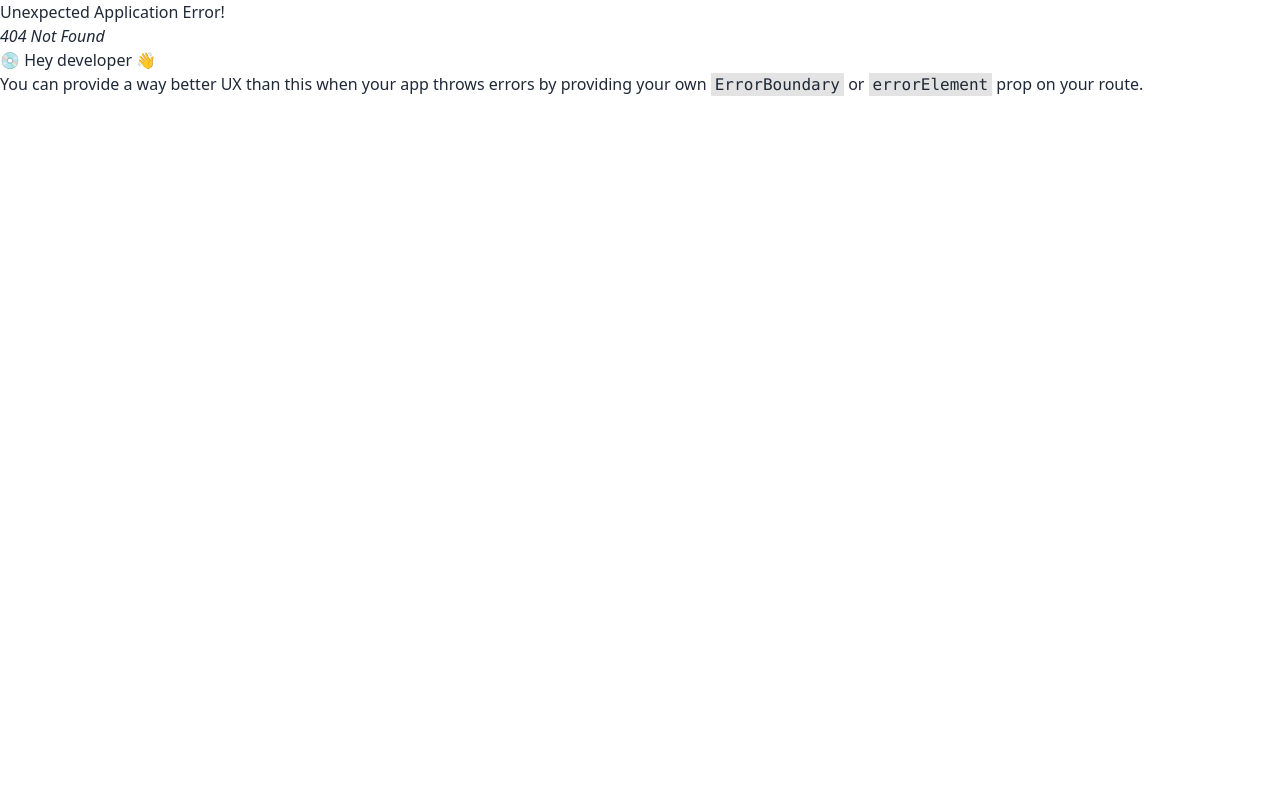
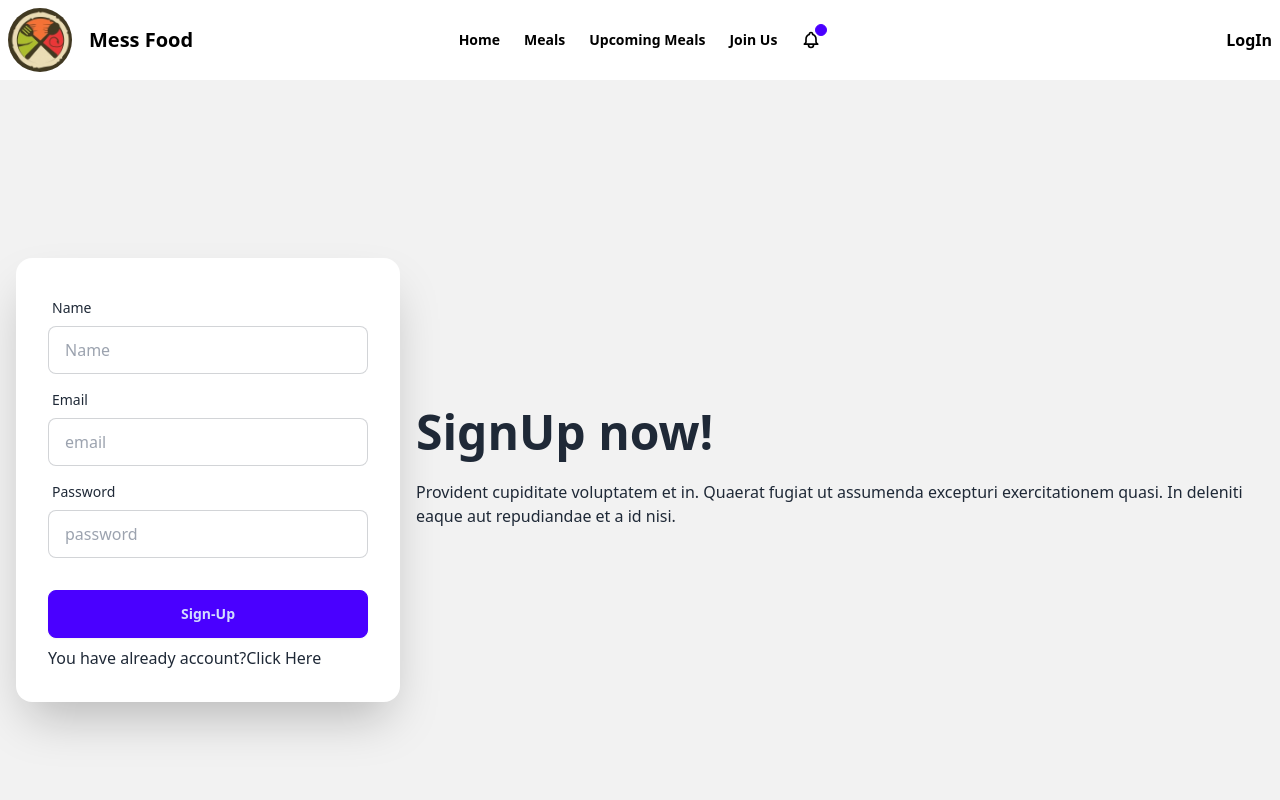
Before and after one commit to nazmulhasanabir/Mess-food-client-side, a React (Vite) app: page /signUp in a window 1280 px wide. Before the commit this address had no page. Shown: the top 800 px of the page. Built offline with nearby package versions, Linux system fonts and the light colour scheme; no server answers.

Commit message:
firebase added

```diff
--- a/package.json
+++ b/package.json
@@ -14,10 +14,12 @@
     "add": "^2.0.6",
     "axios": "^1.7.9",
     "carousel": "^0.0.3",
+    "firebase": "^11.2.0",
     "localforage": "^1.10.0",
     "match-sorter": "^8.0.0",
     "react": "^18.3.1",
     "react-dom": "^18.3.1",
+    "react-hook-form": "^7.54.2",
     "react-icons": "^5.4.0",
     "react-loader-spinner": "^6.1.6",
     "react-responsive-carousel": "^3.2.23",
--- /dev/null
+++ b/src/Providers/AuthProviders.jsx
@@ -0,0 +1,50 @@
+import { createContext, useEffect, useState } from "react";
+import { createUserWithEmailAndPassword, getAuth, onAuthStateChanged, signInWithEmailAndPassword, signOut } from "firebase/auth";
+import { app } from "../firebase/firebase.config";
+
+export const AuthContext = createContext(null)
+const auth = getAuth(app)
+const AuthProviders = ({children}) => {
+    const [user, setUser] = useState(null)
+    const [loading , setLoading] = useState(true)
+    const createUser = (email, password)=>{
+        setLoading(true)
+        return createUserWithEmailAndPassword(auth, email, password)
+        }
+
+        const signIn = (email, password)=> {
+            setLoading(true)
+            return signInWithEmailAndPassword(email, password)
+        }
+        const logout = () => {
+            setLoading(true)
+            signOut(auth)
+        }
+    useEffect(()=> {
+           const unsubscribe = onAuthStateChanged(auth, currentUser => {
+                setUser(currentUser)
+                console.log('current')
+                setLoading(false)
+            })
+            return () =>{
+                return unsubscribe()
+            }
+    },[])
+
+
+    const authInfo= {
+        user,
+        loading,
+        createUser,
+        signIn,
+        logout,
+
+    }
+    return (
+        <AuthContext.Provider value={authInfo}>
+            {children}
+        </AuthContext.Provider>
+    );
+};
+
+export default AuthProviders;
--- /dev/null
+++ b/src/firebase/firebase.config.js
@@ -0,0 +1,17 @@
+// Import the functions you need from the SDKs you need
+import { initializeApp } from "firebase/app";
+// TODO: Add SDKs for Firebase products that you want to use
+// https://firebase.google.com/docs/web/setup#available-libraries
+
+// Your web app's Firebase configuration
+const firebaseConfig = {
+  apiKey: import.meta.env.VITE_apiKey,
+  authDomain: import.meta.env.VITE_authDomain,
+  projectId: import.meta.env.VITE_projectId,
+  storageBucket: import.meta.env.VITE_storageBucket,
+  messagingSenderId: import.meta.env.VITE_messagingSenderId,
+  appId: import.meta.env.VITE_appId,
+};
+
+// Initialize Firebase
+export const app = initializeApp(firebaseConfig);
--- a/src/main.jsx
+++ b/src/main.jsx
@@ -4,19 +4,19 @@
 import "./index.css";
 import { RouterProvider } from "react-router-dom";
 import { router } from "./routes/Route";
-import {
-  QueryClient,
-  QueryClientProvider,
-} from "@tanstack/react-query";
+import { QueryClient, QueryClientProvider } from "@tanstack/react-query";
+import AuthProviders from "./Providers/AuthProviders";
 
 const queryClient = new QueryClient();
 
 createRoot(document.getElementById("root")).render(
   <StrictMode>
     <QueryClientProvider client={queryClient}>
-      <div className="max-w-screen-xl mx-auto">
-        <RouterProvider router={router} />
-      </div>
+      <AuthProviders>
+        <div className="max-w-screen-xl mx-auto">
+          <RouterProvider router={router} />
+        </div>
+      </AuthProviders>
     </QueryClientProvider>
   </StrictMode>
 );
--- /dev/null
+++ b/src/pages/Join Us/SignIn.jsx
@@ -0,0 +1,79 @@
+import { useContext } from "react";
+import { Link } from "react-router-dom";
+import { AuthContext } from "../../Providers/AuthProviders";
+import { useForm } from "react-hook-form";
+
+const SignIn = () => {
+  const {signIn,logout} = useContext(AuthContext)
+  const {register,handleSubmit,watch,formState:{errors}} = useForm()
+  const onSubmit = data => {
+    signIn(data.email,data.password)
+    .then(result=>{
+      const user = result.user
+      console.log(user);
+    })
+  }
+  console.log(watch('example'))
+  return (
+    <div>
+      <div className="hero bg-base-200 min-h-screen">
+        <div className="hero-content flex-col lg:flex-row-reverse">
+          <div className="text-center lg:text-left">
+            <h1 className="text-5xl font-bold">Login now!</h1>
+            <p className="py-6">
+              Provident cupiditate voluptatem et in. Quaerat fugiat ut assumenda
+              excepturi exercitationem quasi. In deleniti eaque aut repudiandae
+              et a id nisi.
+            </p>
+          </div>
+          <div className="card bg-base-100 w-full max-w-sm shrink-0 shadow-2xl">
+            <form onSubmit={handleSubmit(onSubmit)} className="card-body">
+              <div className="form-control">
+                <label className="label">
+                  <span className="label-text">Email</span>
+                </label>
+                <input
+                  type="email"
+                  name="email"
+                  {...register('email',{required:true})}
+                  placeholder="email"
+                  className="input input-bordered"
+                  required
+                  />
+                  {errors.email && <span className="text-red-500">Email is required</span>}
+
+              </div>
+              <div className="form-control">
+                <label className="label">
+                  <span className="label-text">Password</span>
+                </label>
+                <input
+                  type="password"
+                  name="password"
+                  {...register('password',{required:true})}
+                  placeholder="password"
+                  className="input input-bordered"
+                  required
+                  />
+                  {errors.password && <span className="text-red-500">Password is required</span>}
+                <label className="label">
+                  <a href="#" className="label-text-alt link link-hover">
+                    Forgot password?
+                  </a>
+                </label>
+              </div>
+              <div className="form-control mt-6">
+                <button className="btn btn-primary">Login</button>
+              </div>
+              <Link to={"/signUp"}>
+                <p>Are You new there?Click Here</p>
+              </Link>
+            </form>
+          </div>
+        </div>
+      </div>
+    </div>
+  );
+};
+
+export default SignIn;
--- /dev/null
+++ b/src/pages/Join Us/SignUp.jsx
@@ -0,0 +1,72 @@
+import { useContext } from "react";
+import { useForm } from "react-hook-form";
+import { Link } from "react-router-dom";
+import { AuthContext } from "../../Providers/AuthProviders";
+
+const SignUp = () => {
+  const {createUser} = useContext(AuthContext)
+    const {
+        register,
+        handleSubmit,
+        watch,
+        formState: { errors },
+      } = useForm()
+      const onSubmit = data => {
+        createUser(data.email, data.password)
+        .then(result =>{
+          const userloged = result.user
+          console.log(userloged)
+        })
+      }
+    return (
+        <div>
+                <div className="hero bg-base-200 min-h-screen">
+  <div className="hero-content flex-col lg:flex-row-reverse">
+    <div className="text-center lg:text-left">
+      <h1 className="text-5xl font-bold">SignUp now!</h1>
+      <p className="py-6">
+        Provident cupiditate voluptatem et in. Quaerat fugiat ut assumenda excepturi exercitationem
+        quasi. In deleniti eaque aut repudiandae et a id nisi.
+      </p>
+    </div>
+    <div className="card bg-base-100 w-full max-w-sm shrink-0 shadow-2xl">
+      <form  onSubmit={handleSubmit(onSubmit)} className="card-body">
+        <div className="form-control">
+          <label className="label">
+            <span className="label-text">Name</span>
+          </label>
+          <input type="text" placeholder="Name"   {...register("name", {required:true})} name="name" className="input input-bordered" required />
+          {errors.name && <span className="text-red-500">Name is required</span>}
+        </div>
+        <div className="form-control">
+          <label className="label">
+            <span className="label-text">Email</span>
+          </label>
+          <input type="email" placeholder="email"   {...register("email", {required:true})} name="email" className="input input-bordered" required />
+          {errors.email && <span className="text-red-500">Email is required</span>}
+        </div>
+        <div className="form-control">
+          <label className="label">
+            <span className="label-text">Password</span>
+          </label>
+          <input type="password" placeholder="password" name="password"  {...register("password",{required: true, minLength:6,
+            pattern:/(?=.*[A-Z])(?=.*[!@#$&*])(?=.*[0-9])(?=.*[a-z])/
+          })} className="input input-bordered" required />
+          {errors.password?.type === "minLength" && (
+        <p className="text-red-500">Password must be  6 character</p>)}
+          {errors.password?.type === "pattern" && (
+        <p className="text-red-500">Password must have one lower case, one uppercase, one special character and one number 6 character</p>)}
+        </div>
+        <div className="form-control mt-6">
+            <input className="btn btn-primary" type="submit" value="Sign-Up" />
+        </div>
+    <Link to={'/signIn'}><p>You have already account?Click Here</p></Link>
+      </form>
+    </div>
+  </div>
+</div>
+        </div>
+    );
+};
+
+export default SignUp;
--- a/src/shared/Navbar.jsx
+++ b/src/shared/Navbar.jsx
@@ -1,7 +1,10 @@
 import { Link } from 'react-router-dom';
 import logo from '../assets/image/d3c6ebfd45e959318ad0935bcb1562cb.jpg'
+import { useContext } from 'react';
+import { AuthContext } from '../Providers/AuthProviders';
 
 const Navbar = () => {
+  const {user} = useContext(AuthContext)
     const food =
     <>
     <Link to={'/'}>
@@ -20,9 +23,11 @@
             Upcoming Meals
         </li>
         </Link>
+        <Link to={'/signUp'}>
         <li>
             Join Us
         </li>
+        </Link>
         <div className="indicator">
         <svg
           xmlns="http://www.w3.org/2000/svg"
```
Also changed, not shown: src/routes/Route.jsx (+14 -2 lines), 1 other file (tests, documents, lock files or other folders).
